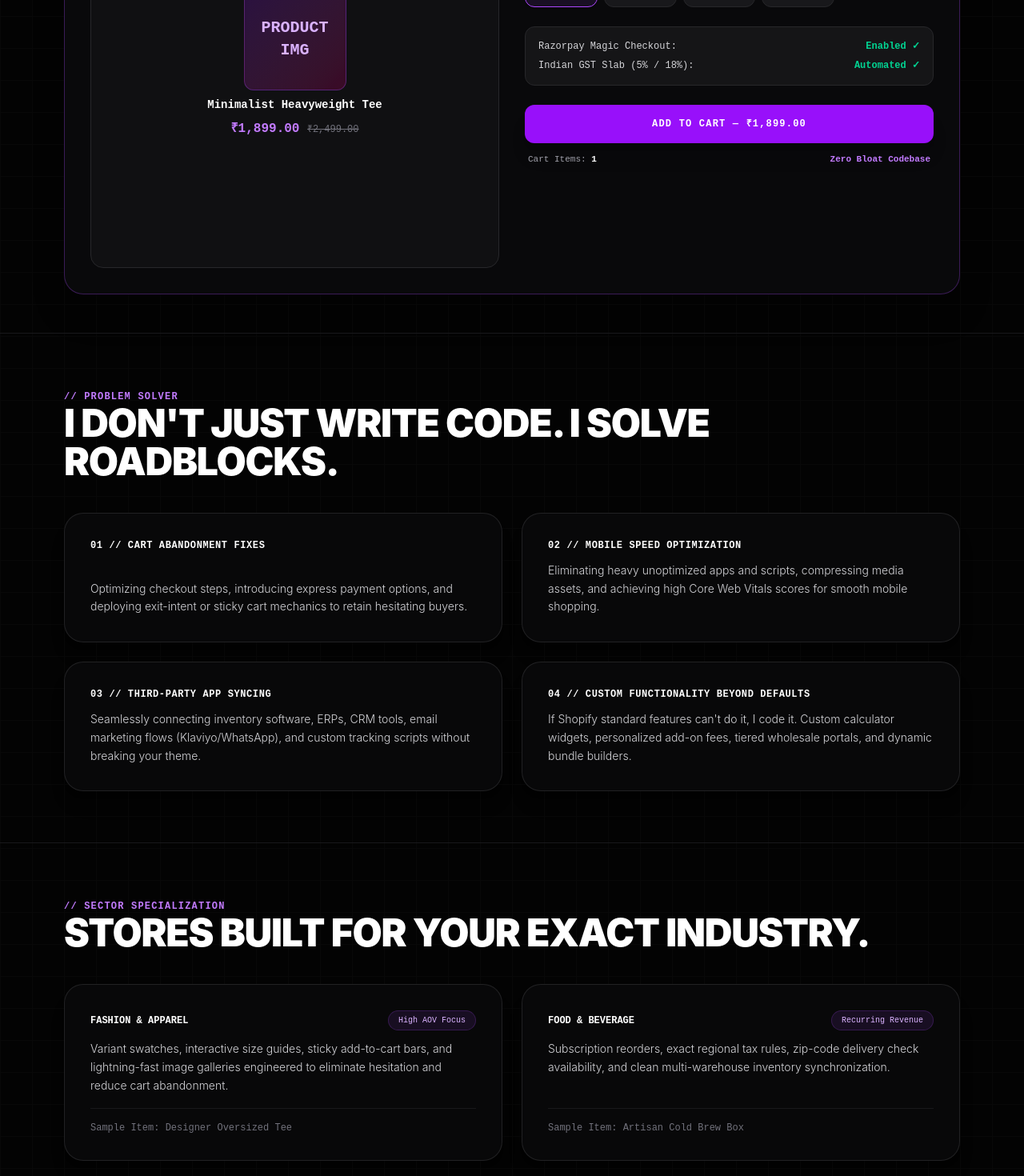
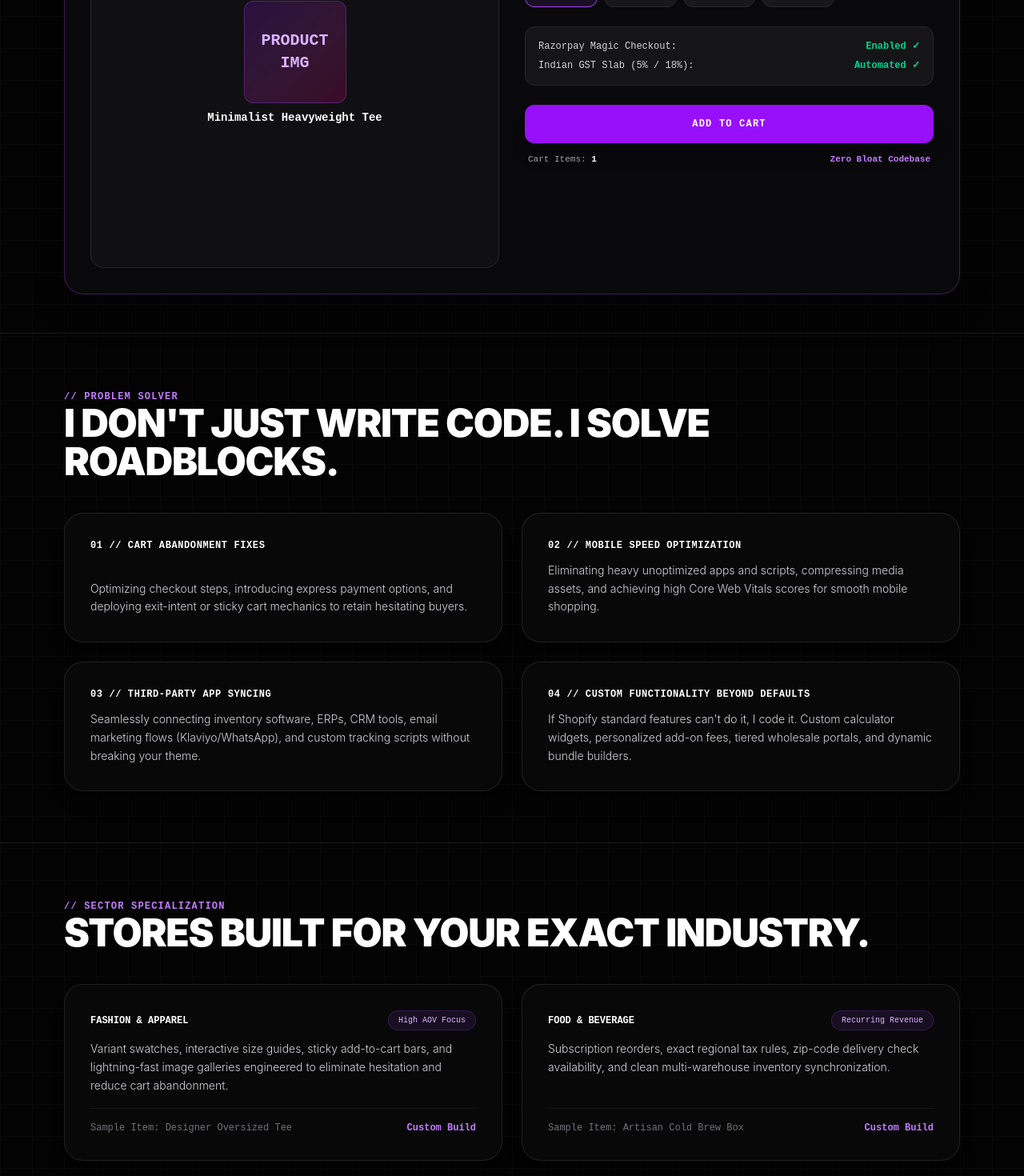
Before and after one commit to SahilKakade/sahilportfolio, a Next.js app: page /shopify in a window 1280 px wide. Shown: the part 2020-3490 px from the top of the page at 80% size. Built offline with nearby package versions, Linux system fonts and the light colour scheme.

Commit message:
removed prices-2

```diff
--- a/src/app/shopify/page.tsx
+++ b/src/app/shopify/page.tsx
@@ -99,7 +99,6 @@ function StorefrontDemo() {
               PRODUCT IMG
             </div>
             <div className="text-white font-bold text-sm">Minimalist Heavyweight Tee</div>
-            <div className="text-purple-400 font-bold">₹1,899.00 <span className="text-zinc-500 line-through text-xs font-normal">₹2,499.00</span></div>
           </div>
         </div>
 
@@ -137,7 +136,7 @@ function StorefrontDemo() {
               onClick={handleAddToCart}
               className={`w-full py-4 rounded-xl font-bold uppercase tracking-widest text-xs transition-all shadow-xl ${isAdded ? 'bg-emerald-600 text-white shadow-[0_0_20px_rgba(16,185,129,0.4)]' : 'bg-purple-600 hover:bg-purple-500 text-white'}`}
             >
-              {isAdded ? "✓ ADDED TO CART (AJAX SYNCED)" : "ADD TO CART — ₹1,899.00"}
+              {isAdded ? "✓ ADDED TO CART (AJAX SYNCED)" : "ADD TO CART"}
             </motion.button>
 
             <div className="flex justify-between text-[11px] text-zinc-400 px-1">
@@ -344,7 +343,7 @@ export default function ShopifyPage() {
               </div>
               <div className="pt-4 border-t border-zinc-900 flex justify-between items-center font-mono text-xs">
                 <span className="text-zinc-500">Sample Item: {sector.sampleProduct}</span>
-                <span className="text-purple-400 font-bold">{sector.price}</span>
+                <span className="text-purple-400 font-bold">Custom Build</span>
               </div>
             </div>
           ))}
```
